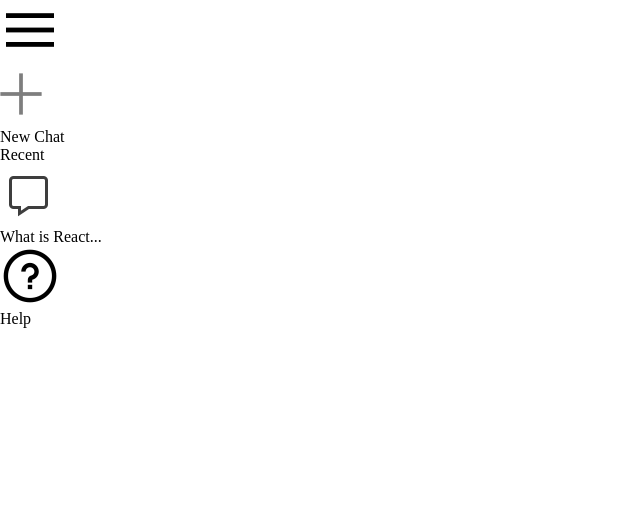
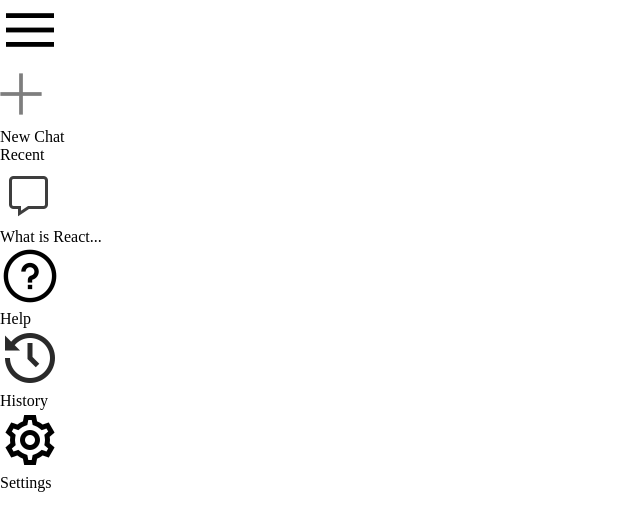
Before and after one commit to Parth0177/React_Practice, a React (Vite) app in the folder Gemini_Clone/: page / in a window 1280 px wide. Shown: the top 530 px of the page, without its empty margins (0-640 px from the left). Built offline with nearby package versions, Linux system fonts and the light colour scheme.

Commit message:
fix: correct indentation and add missing elements in Sidebar component

```diff
--- a/Gemini_Clone/src/components/Sidebar/Sidebar.jsx
+++ b/Gemini_Clone/src/components/Sidebar/Sidebar.jsx
@@ -3,7 +3,7 @@ import './Sidebar.css'
 import {assets} from '../../assets/assets'
 
 function Sidebar() {
-  return (
+    return (
     <div className='sidebar'>
         <div className="top">
             <img className='menu' src={assets.menu_icon} alt=''/>
@@ -23,11 +23,15 @@ function Sidebar() {
             <div className='bottom-item'>
                 <img src={assets.question_icon} alt=''/>
                 <p>Help</p>
+                <img src={assets.history_icon} alt=''/>
+                <p>History</p>
+                <img src={assets.setting_icon} alt=''/>
+                <p>Settings</p>
             </div>
         </div>
 
     </div>
-  )
+    )
 }
 
 export default Sidebar
```
